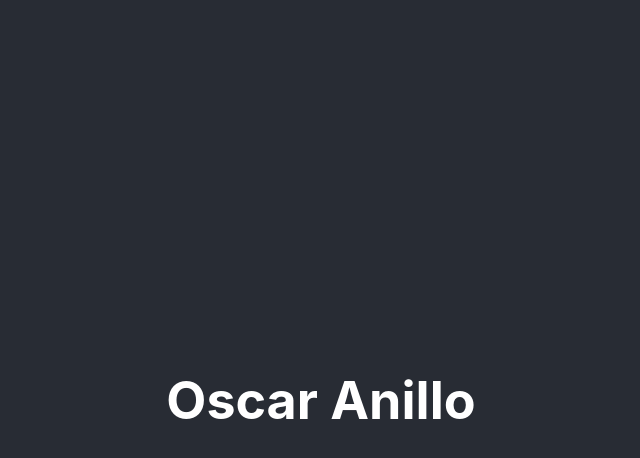
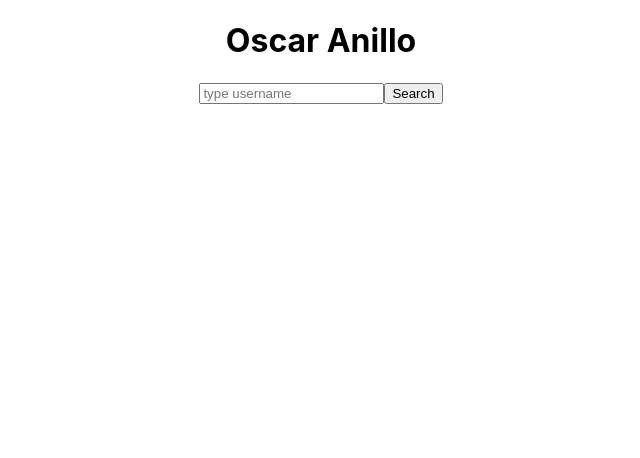
Before and after one commit to OscarAnillo/Business_Case, a React app: page / in a window 1280 px wide. Shown: the whole page, without its empty margins (319-959 px from the left). Built offline with nearby package versions, Linux system fonts and the light colour scheme.

Commit message:
added frontend folder, users and repos files

```diff
--- a/package.json
+++ b/package.json
@@ -3,11 +3,14 @@
   "version": "0.1.0",
   "private": true,
   "dependencies": {
+    "@material-ui/core": "^4.11.3",
     "@testing-library/jest-dom": "^5.11.9",
     "@testing-library/react": "^11.2.5",
     "@testing-library/user-event": "^12.8.3",
+    "axios": "^0.21.1",
     "react": "^17.0.2",
     "react-dom": "^17.0.2",
+    "react-router-dom": "^5.2.0",
     "react-scripts": "4.0.3",
     "web-vitals": "^1.1.1"
   },
--- a/public/index.html
+++ b/public/index.html
@@ -2,7 +2,6 @@
 <html lang="en">
   <head>
     <meta charset="utf-8" />
-    <link rel="icon" href="favicon.png" />
     <meta name="viewport" content="width=device-width, initial-scale=1" />
     <link rel="manifest" href="%PUBLIC_URL%/manifest.json" />
 
--- a/src/Components/App/App.js
+++ b/src/Components/App/App.js
@@ -1,10 +1,12 @@
+import CallUsers from '../FrontEnd/Users/Users';
 import './App.css';
 
 function App() {
   return (
     <div className="App">
-      <header className="App-header">
+      <header>
         <h1>Oscar Anillo</h1>
+        <CallUsers />
       </header>
     </div>
   );
--- /dev/null
+++ b/src/Components/FrontEnd/Users/Users.js
@@ -0,0 +1,41 @@
+import {useState} from 'react';
+import axios from 'axios';
+
+
+export default function CallUsers(){
+    const [data, setData] = useState([]);
+    const [username, setUsername] = useState("");
+    const [loading, setLoading] = useState(false);
+
+    const searchUsers = () => {
+        setLoading(true)
+        axios.get(`https://api.github.com/users/${username}/repos`).then((res) => {
+            setData(res.data)
+            setLoading(false)
+
+        })
+        .catch((err) => console.log(err))
+    }
+
+    const submitHandler = (e) => {
+        e.preventDefault();
+    }
+    return(
+        <div>
+            <div>
+                <form onSubmit={submitHandler}>
+                    <input type="text" value={username} onChange={(e) => setUsername(e.target.value)} placeholder="type username"/>
+                    <button onClick={searchUsers}>Search</button>
+                </form>
+                {loading && <h1>Loading...</h1>}
+                {data.map(x => (
+                    <div key={x.id}>
+                        <p>Repo id: {x.id}</p>
+                        <p>Repo name: {x.name}</p>
+                        <img src={x.avatar_url} alt="" />
+                    </div>
+                ))}
+            </div>
+        </div>
+    )
+}
```
Also changed, not shown: 1 other file.
